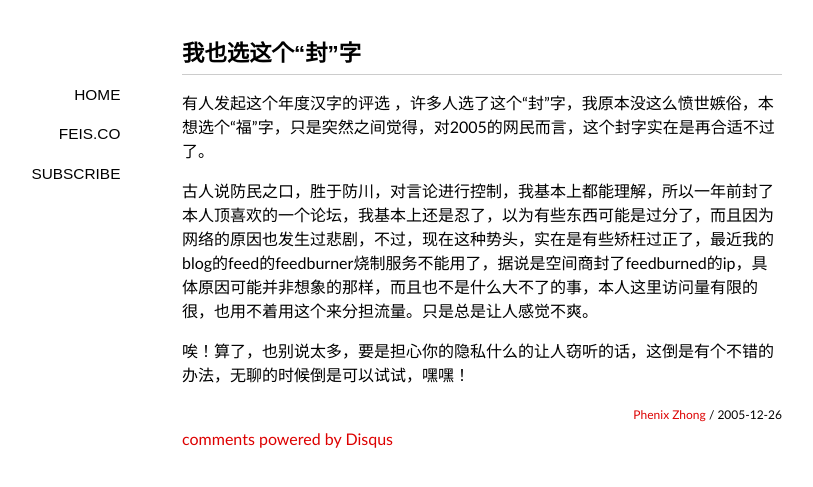
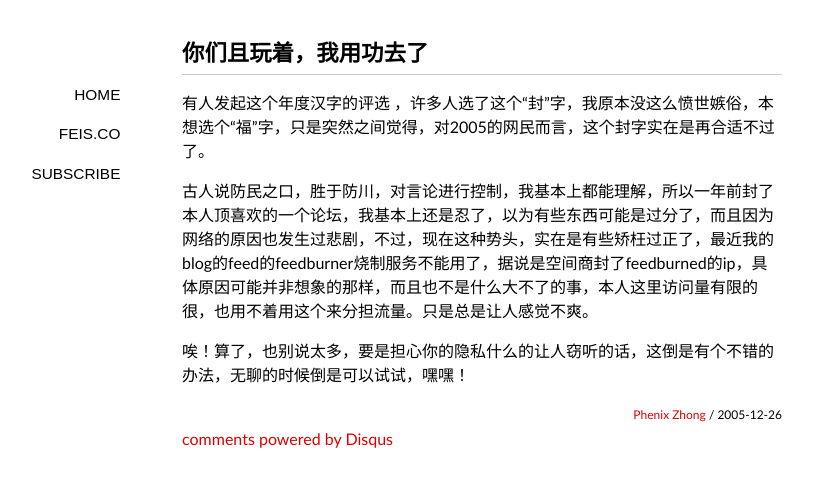
Before and after one commit to insolo/blog, a Jekyll site: the page built from _posts/2005-12-26-0019.md, in a window 1280 px wide. Shown: the top 487 px of the page, without its empty margins (158-971 px from the left). Built offline with Jekyll 4.4.1, drawn with Linux system fonts in a browser that asks for light colours; some web fonts are replaced; Markdown is read by kramdown in place of the engine named in the settings; comment, search, counter and statistics services are not loaded.

Commit message:
Signed-off-by: insolo <phenixzhong@gmail.com>

```diff
--- a/_posts/2005-12-26-0019.md
+++ b/_posts/2005-12-26-0019.md
@@ -1,6 +1,6 @@
 ---
 layout: post
-title: 我也选这个“封”字
+title: 你们且玩着，我用功去了
 ---
 
 有人发起这个年度汉字的评选 ，许多人选了这个“封”字，我原本没这么愤世嫉俗，本想选个“福”字，只是突然之间觉得，对2005的网民而言，这个封字实在是再合适不过了。
```
